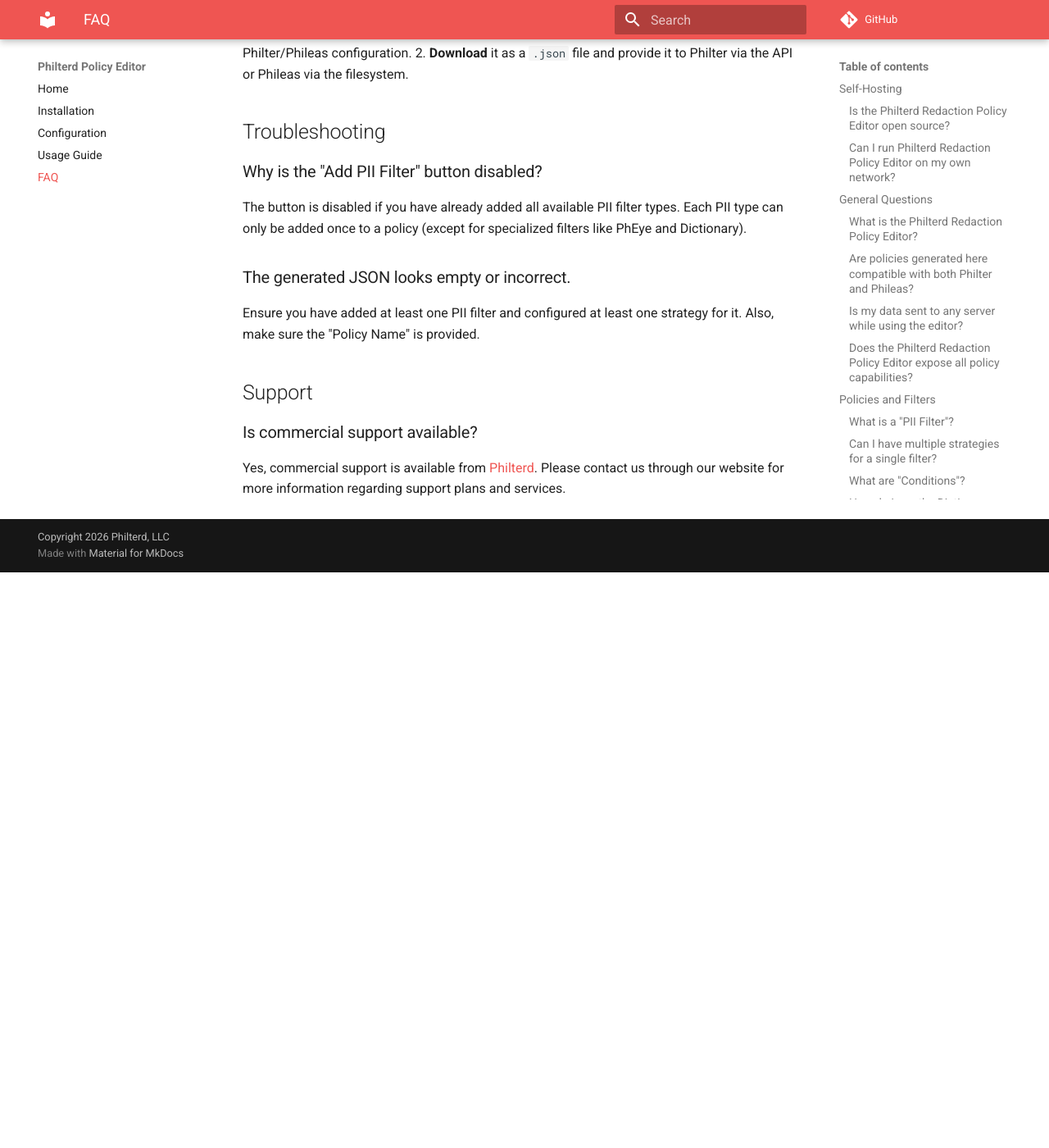
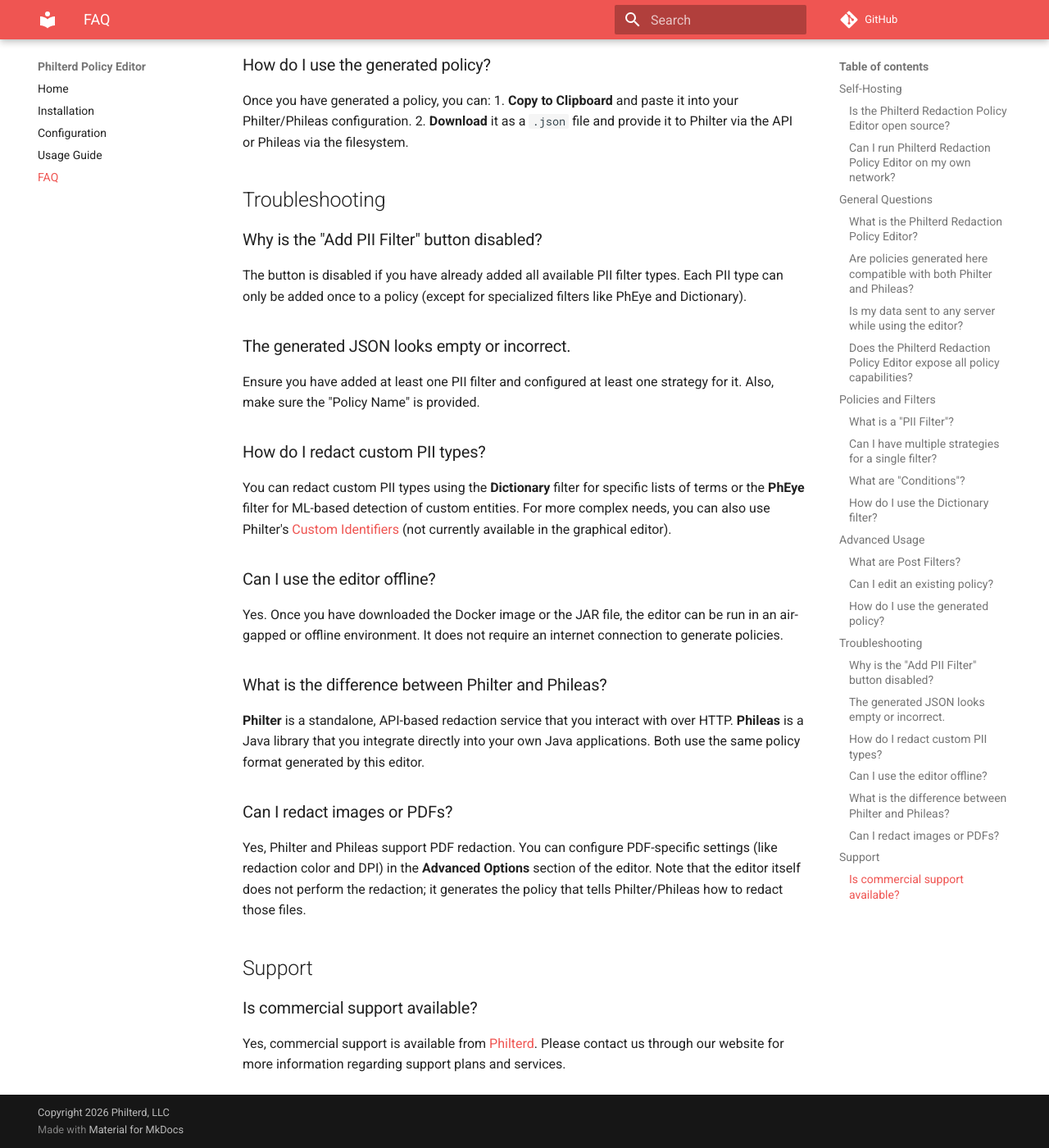
Before and after one commit to philterd/philterd-redaction-policy-editor, an MkDocs documentation site: the page built from docs/docs/faq.md, in a window 1280 px wide and 1400 px high, scrolled down 2171 px. Shown: the whole window at 82% size. Built offline with MkDocs 1.6.1 and Material for MkDocs 9.7.7, drawn with Linux system fonts in a browser that asks for light colours; comment, search, counter and statistics services are not loaded; before the commit the page ends 2869 px from its top, so only the background shows below that; some of the changed text lies outside the part shown.

Commit message:
Updating the docs.

```diff
--- a/docs/docs/faq.md
+++ b/docs/docs/faq.md
@@ -19,7 +19,9 @@
 Yes. The JSON policies generated by this editor are compatible with both Philter (the API-based redaction service) and Phileas (the redaction library).
 
 ### Is my data sent to any server while using the editor?
-The editor is a self-hosted Spring Boot application. When you click "Generate Policy," the request is processed by the local instance of the application. No sensitive data or policies are sent to Philterd's servers.
+The editor is a self-hosted Spring Boot application. When you click "Generate Policy," the request is processed by the local instance of the application. Data is not sent to any third-party server.
+
+We recommend self-hosting the tool in an air-gapped (firewalled) environment for maximum security.
 
 ### Does the Philterd Redaction Policy Editor expose all policy capabilities?
 No. There are several capabilities of policies that cannot be configured by the graphical editor. To configure these capabilities, you can directly modify the JSON policy that is created. Over time we hope to have all aspects of policies available through the graphical editor.
@@ -28,6 +30,8 @@
 
 ### What is a "PII Filter"?
 A PII Filter is a configuration for a specific type of Personally Identifiable Information (PII), such as "Email Address," "Social Security Number," or "Credit Card Number."
+
+For more information any of the available PII filters, see the [Phileas documentation](https://philterd.github.io/phileas/filter_policies/filters/).
 
 ### Can I have multiple strategies for a single filter?
 Yes. You can add multiple strategies to a single PII filter. This allows you to apply different redaction methods (e.g., MASK vs. REDACT) based on specific conditions.
@@ -59,6 +63,18 @@
 ### The generated JSON looks empty or incorrect.
 Ensure you have added at least one PII filter and configured at least one strategy for it. Also, make sure the "Policy Name" is provided.
 
+### How do I redact custom PII types?
+You can redact custom PII types using the **Dictionary** filter for specific lists of terms or the **PhEye** filter for ML-based detection of custom entities. For more complex needs, you can also use Philter's [Custom Identifiers](https://www.philterd.ai/docs/philter/latest/how-it-works/custom-identifiers.html) (not currently available in the graphical editor).
+
+### Can I use the editor offline?
+Yes. Once you have downloaded the Docker image or the JAR file, the editor can be run in an air-gapped or offline environment. It does not require an internet connection to generate policies.
+
+### What is the difference between Philter and Phileas?
+**Philter** is a standalone, API-based redaction service that you interact with over HTTP. **Phileas** is a Java library that you integrate directly into your own Java applications. Both use the same policy format generated by this editor.
+
+### Can I redact images or PDFs?
+Yes, Philter and Phileas support PDF redaction. You can configure PDF-specific settings (like redaction color and DPI) in the **Advanced Options** section of the editor. Note that the editor itself does not perform the redaction; it generates the policy that tells Philter/Phileas how to redact those files.
+
 ## Support
 
 ### Is commercial support available?
```
